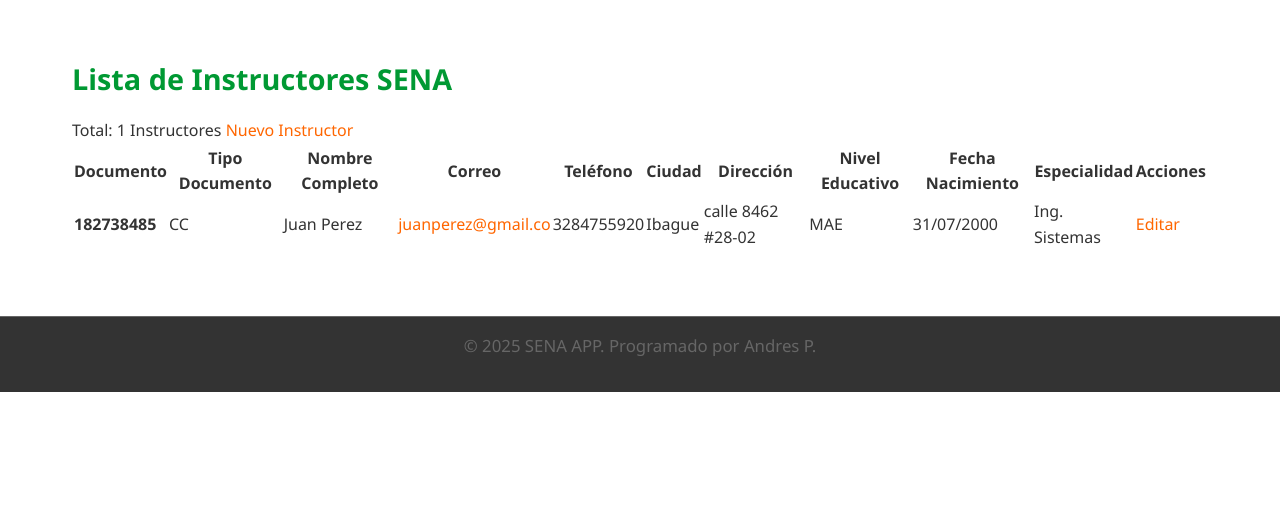
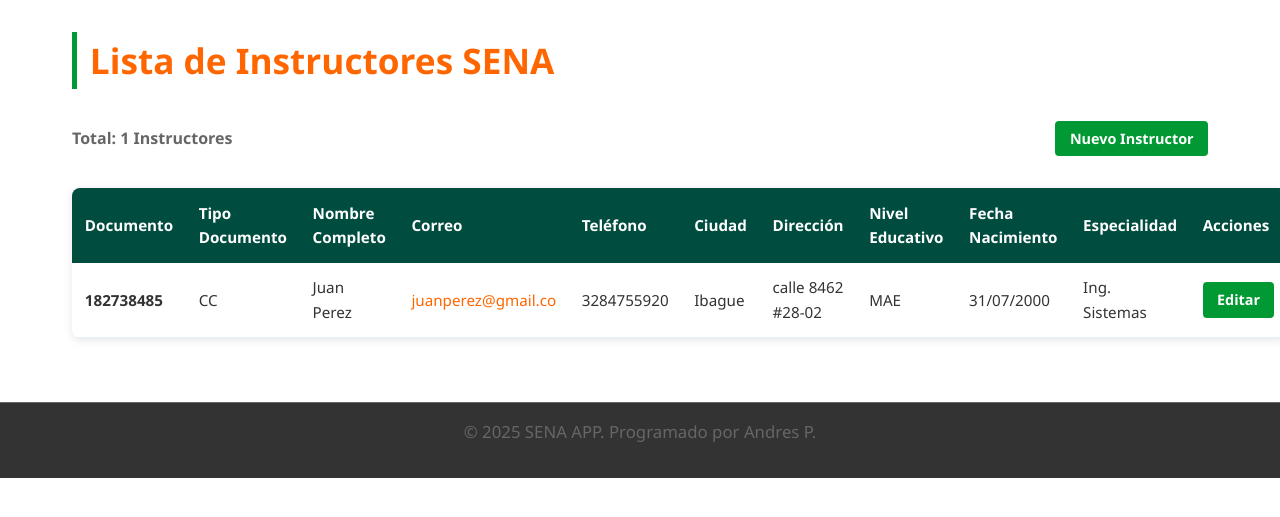
Before and after one commit to Andrespoveda2/SENA_APP, a Django app: page /instructores/ in a window 1280 px wide. Shown: the part 85-602 px from the top of the page. Run offline with Django 5.2, Linux system fonts and the light colour scheme; data comes from the database, SQL or seed files in the repository; both versions use the stored data as it was after the commit.

Commit message:
Mejora a el front end

```diff
--- a/SENA_APP/aprendices/Templates/base.html
+++ b/SENA_APP/aprendices/Templates/base.html
@@ -214,6 +214,87 @@
             color: var(--sena-light-gray);
         }
 
+        .member-list-item {
+            background-color: var(--sena-white);
+            border: 1px solid var(--sena-blue-light);
+            border-radius: 8px;
+            padding: 1.5rem;
+            box-shadow: 0 2px 10px rgba(0,0,0,0.05);
+            transition: all 0.3s ease;
+        }
+
+        .member-list-item:hover {
+            transform: translateY(-4px);
+            box-shadow: 0 4px 15px rgba(0,0,0,0.1);
+        }
+
+        .member-list-item h5 {
+            font-size: 1.2rem;
+            color: var(--sena-green);
+            margin-bottom: 0.5rem;
+        }
+
+
+       table {
+    width: 100%;
+    border-collapse: collapse;
+    margin-top: 2rem;
+    background-color: var(--sena-white);
+    box-shadow: 0 2px 10px rgba(0,0,0,0.1);
+    border-radius: 8px;
+    overflow: hidden;
+    font-size: 0.95rem;
+}
+
+thead {
+    background-color: var(--sena-blue-dark);
+    color: var(--sena-white);
+}
+
+thead th {
+    padding: 0.8rem;
+    text-align: left;
+}
+
+tbody td {
+    padding: 0.8rem;
+    border-bottom: 1px solid var(--sena-blue-light);
+    color: var(--sena-gray);
+}
+
+tbody tr:hover {
+    background-color: var(--sena-blue-light);
+}
+
+.btn {
+    display: inline-block;
+    padding: 0.4rem 0.9rem;
+    background-color: var(--sena-green);
+    color: var(--sena-white);
+    border-radius: 4px;
+    text-decoration: none;
+    font-weight: bold;
+    font-size: 0.9rem;
+    transition: background-color 0.3s ease;
+}
+
+.btn:hover {
+    background-color: #007f2e;
+}
+
+.section-header {
+    display: flex;
+    justify-content: space-between;
+    align-items: center;
+    margin-top: 2rem;
+}
+
+.section-header span {
+    font-weight: bold;
+    color: var(--sena-light-gray);
+}
+
+
 
     </style>
 </head>
--- a/SENA_APP/instructores/templates/lista_instructores.html
+++ b/SENA_APP/instructores/templates/lista_instructores.html
@@ -3,10 +3,10 @@
 {% block title %}Lista de Instructores SENA - SENA APP{% endblock %}
 
 {% block content %}
-<h2>Lista de Instructores SENA</h2>
-<div>
+<h1>Lista de Instructores SENA</h1>
+<div class="section-header">
     <span>Total: {{ total_instructores }} Instructores</span>
-    <a href="{% url 'admin:instructores_instructor_add' %}">Nuevo Instructor</a>
+    <a href="{% url 'admin:instructores_instructor_add' %}" class="btn">Nuevo Instructor</a>
 </div>
 
 {% if lista_instructores %}
@@ -40,18 +40,15 @@
                 <td>{{ instructor.fecha_nacimiento|date:"d/m/Y" }}</td>
                 <td>{{ instructor.especialidad }}</td>
                 <td>
-                    <a href="{% url 'admin:instructores_instructor_change' instructor.pk %}">Editar</a>
+                    <a href="{% url 'admin:instructores_instructor_change' instructor.pk %}" class="btn">Editar</a>
                 </td>
             </tr>
             {% endfor %}
         </tbody>
     </table>
 {% else %}
-    <h4 class="alert-heading">No hay Instructores registrados</h4>
+    <h4>No hay Instructores registrados</h4>
     <p>Aún no se han registrado Instructores en el sistema.</p>
-    <hr>
-    <p>
-        <a href="{% url 'admin:instructores_instructor_add' %}">Registrar Primer Instructor</a>
-    </p>
+    <a href="{% url 'admin:instructores_instructor_add' %}" class="btn">Registrar Primer Instructor</a>
 {% endif %}
 {% endblock %}
```
Also changed, not shown: SENA_APP/aprendices/Templates/inicio.html (+7 -9 lines), SENA_APP/programas/templates/lista_programas.html (+5 -8 lines), SENA_APP/db.sqlite3.
